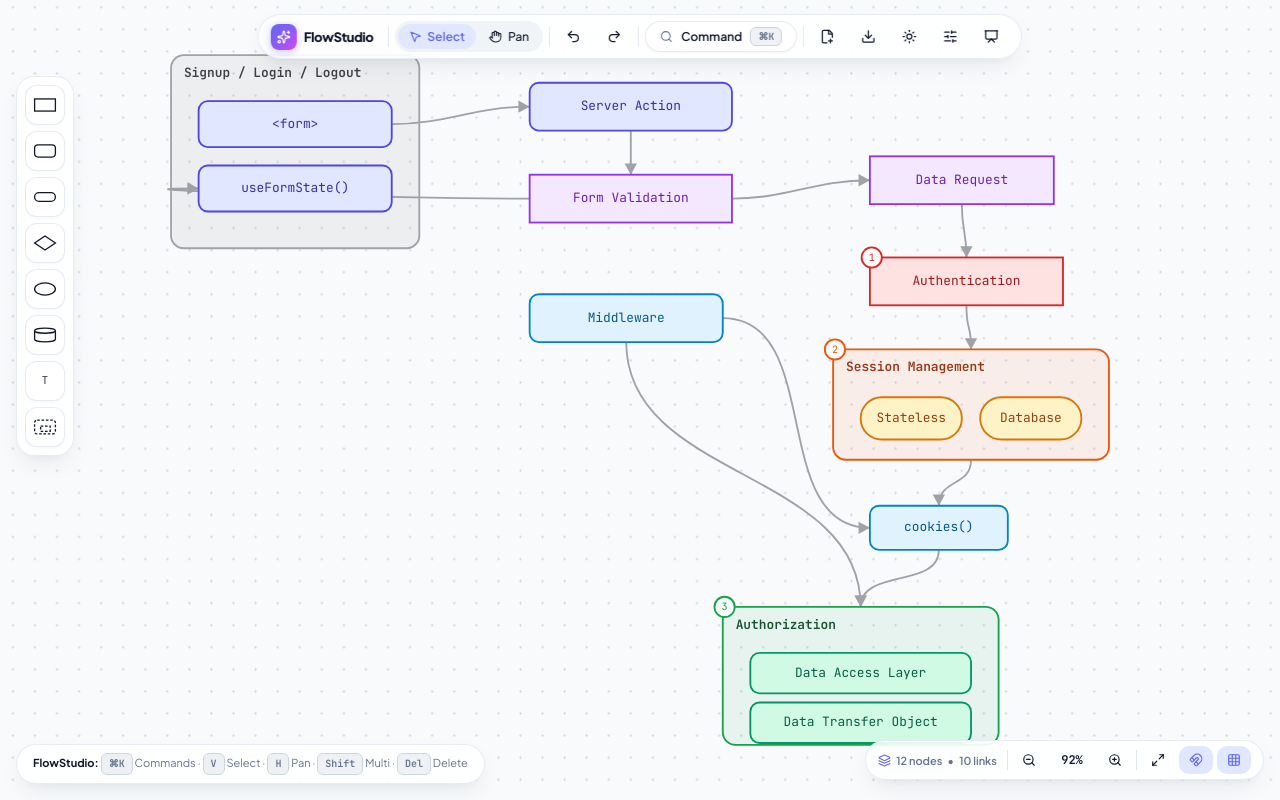
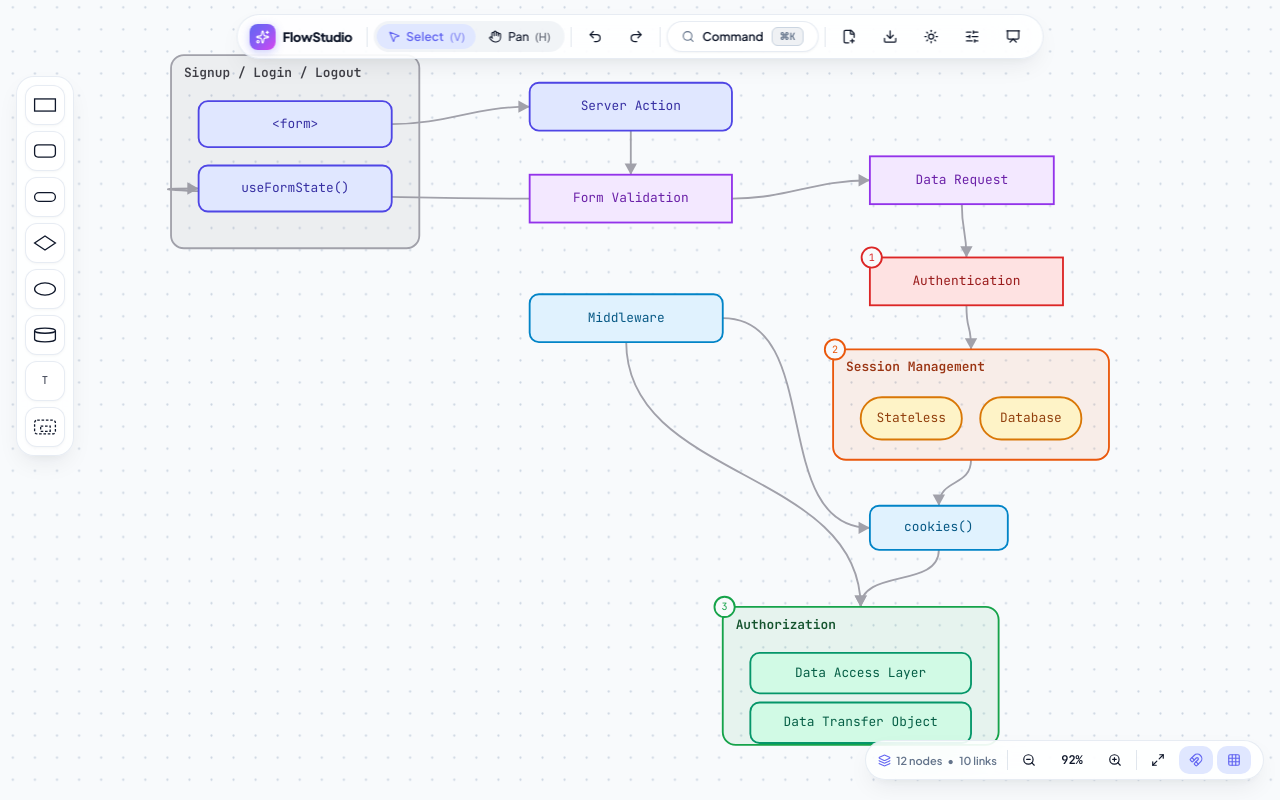
Before and after one commit to raushanraja/flowstudio, a React (Vite) app: page / in a window 1280 px wide. Built offline with nearby package versions, Linux system fonts and the light colour scheme.

Commit message:
feat(ui): display tool shortcuts directly on buttons and remove floating hint

```diff
--- a/src/components/Canvas.jsx
+++ b/src/components/Canvas.jsx
@@ -663,13 +663,6 @@ export default function Canvas({
         </div>
       )}
 
-      {/* Floating Micro Shortcuts Bar (Bottom-Left) */}
-      {!simMode && (
-        <div className="fs-hint" style={{ borderRadius: 999, padding: "8px 16px" }}>
-          <span style={{ fontWeight: 700, color: "var(--text)" }}>FlowStudio: </span>
-          <span className="fs-kbd">⌘K</span> Commands · <span className="fs-kbd">V</span> Select · <span className="fs-kbd">H</span> Pan · <span className="fs-kbd">Shift</span> Multi · <span className="fs-kbd">Del</span> Delete
-        </div>
-      )}
     </div>
   );
 }
--- a/src/components/TopBar.jsx
+++ b/src/components/TopBar.jsx
@@ -95,7 +95,7 @@ export default function TopBar({
           style={{ padding: "4px 10px", borderRadius: 999 }}
         >
           <MousePointer2 size={13} />
-          Select
+          Select <span style={{ opacity: 0.65, fontSize: 11 }}>(V)</span>
         </button>
         <button
           className={`fs-btn-ghost ${tool === "pan" ? "on" : ""}`}
@@ -104,7 +104,7 @@ export default function TopBar({
           style={{ padding: "4px 10px", borderRadius: 999 }}
         >
           <Hand size={13} />
-          Pan
+          Pan <span style={{ opacity: 0.65, fontSize: 11 }}>(H)</span>
         </button>
       </div>
 
--- a/src/index.css
+++ b/src/index.css
@@ -324,23 +324,7 @@ input[type="checkbox"] {
   flex: 0 0 auto;
 }
 
-.fs-hint {
-  position: absolute;
-  left: 16px;
-  bottom: 16px;
-  padding: 10px 16px;
-  border: 1px solid var(--border);
-  border-radius: 14px;
-  background: var(--panel);
-  backdrop-filter: blur(24px) saturate(190%);
-  -webkit-backdrop-filter: blur(24px) saturate(190%);
-  color: var(--muted);
-  font-size: 11px;
-  line-height: 1.6;
-  pointer-events: none;
-  box-shadow: var(--shadow);
-  z-index: 10;
-}
+
 
 textarea.fs-edit {
   position: absolute;
```
